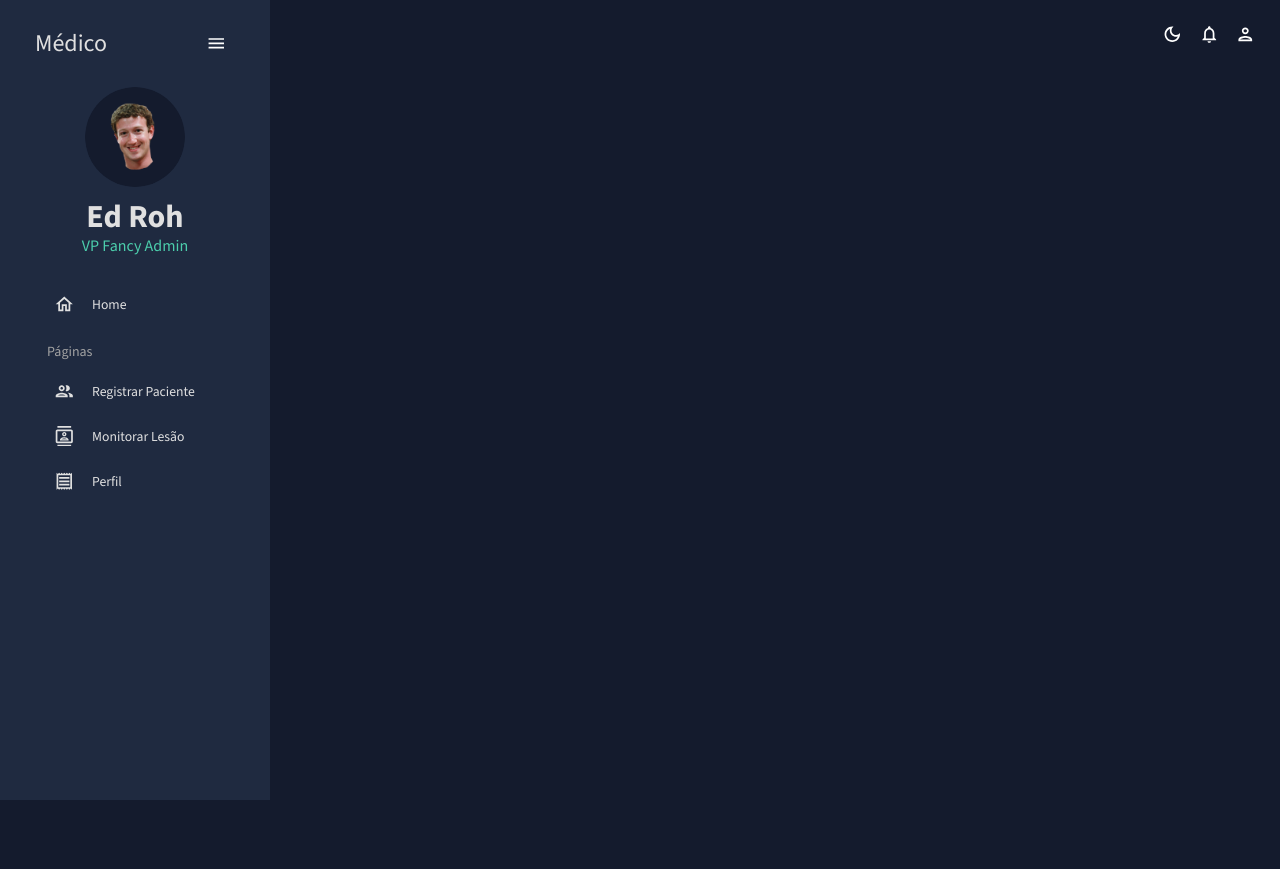
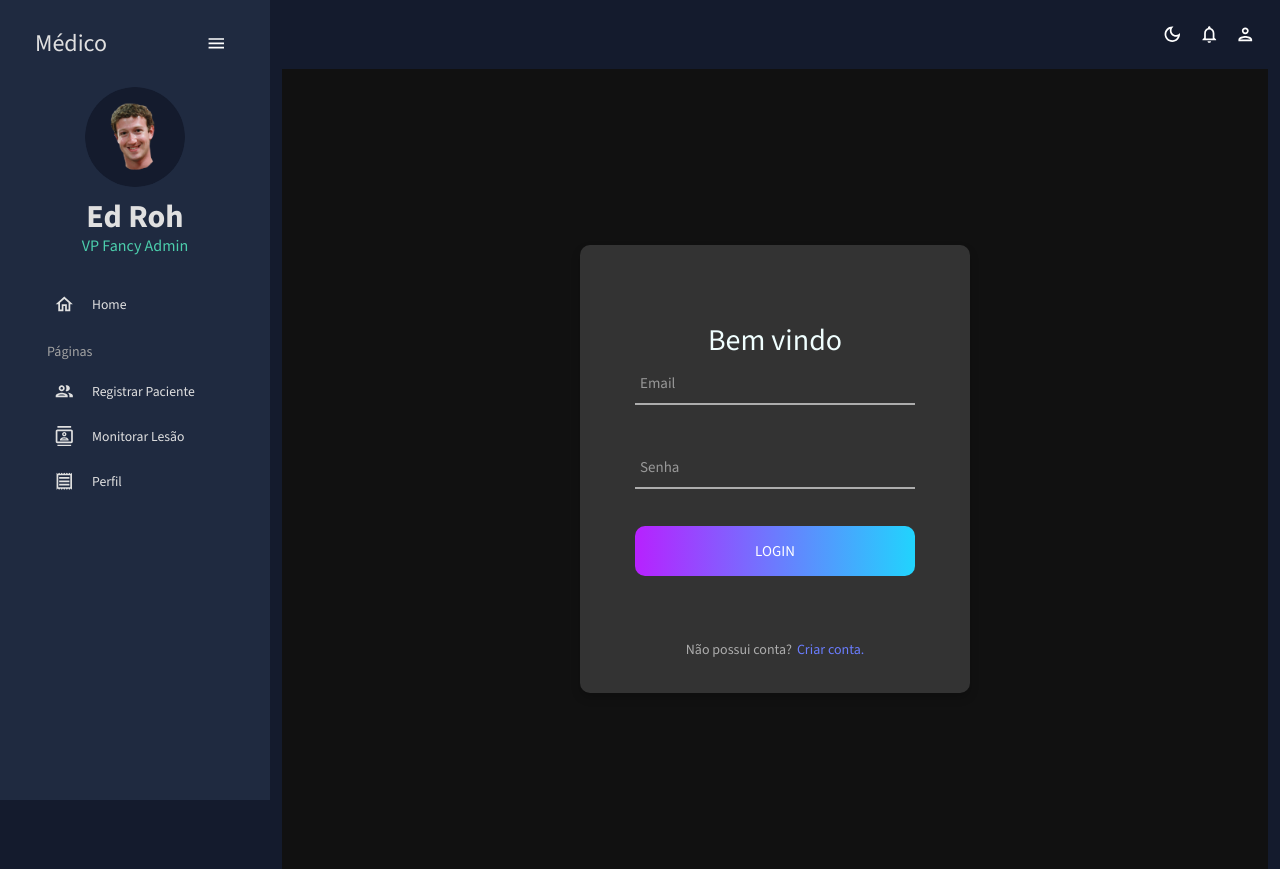
Before and after one commit to joycelimaa/frontProjetoWeb, a React (Vite) app in the folder client/: page /login in a window 1280 px wide. Before the commit the page ends 800 px from the top, so only its background shows below. Built offline with nearby package versions, Linux system fonts and the light colour scheme.

Commit message:
login-register pages

```diff
--- a/client/src/App.jsx
+++ b/client/src/App.jsx
@@ -9,12 +9,15 @@ import { CssBaseline, ThemeProvider } from '@mui/material'
 import Topbar from './scenes/global/Topbar'
 import Sidebar from './scenes/global/Sidebar'
 
+
+import { Login } from './pages/Login'
+import { SignUp } from './pages/SignUp'
+
 function App() {
 
   const [theme,colorMode] = useMode()
 
   return (
-
     <ColorModeContext.Provider value={colorMode}>
       <ThemeProvider theme={theme}>
         <CssBaseline />
@@ -31,6 +34,14 @@ function App() {
               <Route path='/create' element={<CreateUser/>}></Route>
               <Route path='/update' element={<Update/>}></Route>
 
+              {/*
+                TODO: CONFIGURAR AS RODAS COMO DEVER SER
+                LOGIN / REGISTER -> SISTEMA
+              */}
+              <Route path="/login" element={<Login />}></Route>
+              <Route path="/signup" element={<SignUp />}></Route>
+
+
             </Routes>
             </BrowserRouter>
 
--- /dev/null
+++ b/client/src/assets/LayoutComponents/index.jsx
@@ -0,0 +1,11 @@
+import "./styles.css";
+
+export const LayoutComponents = (props) => {
+    return (
+        <div className="container">
+            <div className="container-login">
+                <div className="wrap-login">{props.children}</div>
+            </div>
+        </div>
+    )
+}
--- /dev/null
+++ b/client/src/assets/LayoutComponents/styles.css
@@ -0,0 +1,24 @@
+.container {
+    width: 100%;
+    margin: 0 auto;
+}
+
+.container-login {
+    width: 100%;
+    min-height: 100vh;
+    display: flex;
+    flex-wrap: wrap;
+    align-items: center;
+    justify-content: center;
+    padding: 15px;
+    background-color: #111;
+}
+
+.wrap-login {
+    width: 390px;
+    background-color: #333;
+    border-radius: 10px;
+    overflow: hidden;
+    padding: 77px 55px 33px 55px;
+    box-shadow: 0 5px 10px 0px rgba(0, 0, 0, 0.2);
+}
--- /dev/null
+++ b/client/src/assets/login-register.css
@@ -0,0 +1,165 @@
+@import url('https://fonts.googleapis.com/css2?family=Roboto&display=swap');
+
+* {
+    margin: 0;
+    padding: 0;
+    box-sizing: border-box;
+}
+
+body,
+html {
+    font-family: 'Roboto', sans-serif;
+}
+
+.login-form {
+    width: 100%;
+}
+
+.login-form-title {
+    display: block;
+    font-size: 30px;
+    color: azure;
+    line-height: 1.2;
+    text-align: center;
+}
+
+.login-form-title img {
+    width: 90px;
+}
+
+.wrap-input {
+    width: 100%;
+    position: relative;
+    border-bottom: 2px solid #adadad;
+    margin-bottom: 37px;
+}
+
+.input {
+    font-size: 15px;
+    color: #fff;
+    line-height: 1.2;
+    border: none;
+    display: block;
+    width: 100%;
+    height: 45px;
+    background-color: transparent;
+    padding: 0 5px;
+}
+
+.focus-input {
+    position: absolute;
+    display: block;
+    width: 100%;
+    height: 100%;
+    top: 0;
+    left: 0;
+    pointer-events: none;
+    color: #adadad;
+}
+
+.focus-input::before {
+    content: "";
+    display: block;
+    position: absolute;
+    bottom: -2px;
+    left: 0;
+    width: 0;
+    height: 2px;
+    -webkit-transition: all 0.4s;
+    -o-transition: all 0.4s;
+    -moz-transition: all 0.4s;
+    transition: all 0.4s;
+    background: #6a7dfe;
+    background: -webkit-linear-gradient(to left, #21d4fd, #b721ff);
+    background: -o-linear-gradient(to left, #21d4fd, #b721ff);
+    background: -moz-linear-gradient(to left, #21d4fd, #b721ff);
+    background: linear-gradient(to left, #21d4fd, #b721ff);
+}
+
+.focus-input::after {
+    font-size: 15px;
+    color: #999999;
+    line-height: 1.2;
+    content: attr(data-placeholder);
+    display: block;
+    width: 100%;
+    position: absolute;
+    top: 16px;
+    left: 0px;
+    padding-left: 5px;
+    -webkit-transition: all 0.4s;
+    -o-transition: all 0.4s;
+    -moz-transition: all 0.4s;
+    transition: all 0.4s;
+}
+
+.input:focus {
+    outline: 0;
+}
+
+.input:focus+.focus-input::after {
+    top: -15px;
+}
+
+.input:focus+.focus-input::before {
+    width: 100%;
+}
+
+.has-val+.focus-input::after {
+    top: -15px;
+}
+
+.has-val+.focus-input::before {
+    width: 100%;
+}
+
+.container-login-form-btn {
+    display: flex;
+    flex-wrap: wrap;
+    justify-content: center;
+    padding-bottom: 13px;
+}
+
+.login-form-btn {
+    font-size: 15px;
+    border: none;
+    border-radius: 10px;
+    color: #fff;
+    line-height: 1.2;
+    text-transform: uppercase;
+    display: flex;
+    justify-content: center;
+    align-items: center;
+    width: 100%;
+    height: 50px;
+    background: #6a7dfe;
+    background: -webkit-linear-gradient(to left, #21d4fd, #b721ff);
+    background: -o-linear-gradient(to left, #21d4fd, #b721ff);
+    background: -moz-linear-gradient(to left, #21d4fd, #b721ff);
+    background: linear-gradient(to left, #21d4fd, #b721ff);
+}
+
+.login-form-btn:hover {
+    cursor: pointer;
+}
+
+.text-center {
+    display: flex;
+    justify-content: center;
+    align-items: center;
+    margin-top: 50px;
+}
+
+.txt1 {
+    font-size: 14px;
+    color: #adadad;
+    line-height: 1.5;
+    padding-right: 5px;
+}
+
+.txt2 {
+    font-size: 14px;
+    color: #6a7dfe;
+    line-height: 1.5;
+    text-decoration: none;
+}
--- /dev/null
+++ b/client/src/pages/Login/index.jsx
@@ -0,0 +1,53 @@
+import { Link } from "react-router-dom";
+import { useState } from "react";
+
+import { LayoutComponents } from "../../assets/LayoutComponents";
+import "../../assets/login-register.css"
+
+export const Login = () => {
+    const [email, setEmail] = useState("");
+    const [password, setPassword] = useState("");
+
+    return (
+        <LayoutComponents>
+            <form className="login-form">
+                <span className="login-form-title">Bem vindo</span>
+
+                {/* Campo do input de email */}
+                <div className="wrap-input">
+                    <input
+                        className={email != "" ? "hav-val input" : "input"}
+                        type="email"
+                        value={email}
+                        onChange={(e) => setEmail(e.target.value)}
+
+                    />
+                    <span className="focus-input" data-placeholder="Email"></span>
+                </div>
+
+                {/* Campo do input de senha */}
+                <div className="wrap-input">
+                    <input
+                        className={password != "" ? "hav-val input" : "input"}
+                        type="password"
+                        value={password}
+                        onChange={(e) => setPassword(e.target.value)}
+
+                    />
+                    <span className="focus-input" data-placeholder="Senha"></span>
+                </div>
+
+                <div className="container-login-form-btn">
+                    <button className="login-form-btn">Login</button>
+                </div>
+
+                <div className="text-center">
+                    <span className="txt1">Não possui conta? </span>
+                    <Link className="txt2" to="/register">
+                        Criar conta.
+                    </Link>
+                </div>
+            </form>
+        </LayoutComponents>
+    );
+};
--- /dev/null
+++ b/client/src/pages/SignUp/index.jsx
@@ -0,0 +1,64 @@
+import { Link } from "react-router-dom";
+import { useState } from "react";
+import { LayoutComponents } from "../../assets/LayoutComponents";
+import "../../assets/login-register.css";
+
+export const SignUp = () => {
+    const [name, setName] = useState("");
+    const [email, setEmail] = useState("");
+    const [password, setPassword] = useState("");
+
+    return (
+        <LayoutComponents >
+            <form className="login-form">
+                <span className="login-form-title">Criar Conta </span>
+
+                {/* Campo do input de nome */}
+                <div className="wrap-input">
+                    <input
+                        className={name != "" ? "has-val input" : "input"}
+                        type="text"
+                        value={name}
+                        onChange={(e) => setName(e.target.value)}
+                    />
+                    <span className="focus-input" data-placeholder="Nome"></span>
+                </div>
+
+                 {/* Campo do input de email */}
+                <div className="wrap-input">
+                    <input
+                        className={email != "" ? "has-val input" : "input"}
+                        type="email"
+                        value={email}
+                        onChange={(e) => setEmail(e.target.value)}
+                    />
+                    <span className="focus-input" data-placeholder="Email"></span>
+                </div>
+
+                 {/* Campo do input de senha */}
+                <div className="wrap-input">
+                    <input
+                        className={password != "" ? "has-val input" : "input"}
+                        type="password"
+                        value={password}
+                        onChange={(e) => setPassword(e.target.value)}
+                    />
+                    <span className="focus-input" data-placeholder="Senha"></span>
+                </div>
+
+                <div className="container-login-form-btn">
+                    <button className="login-form-btn">Login</button>
+                </div>
+
+                <div className="text-center">
+                    <span className="txt1">Já possui conta? </span>
+                    <Link className="txt2" to="/login">
+                        Acessar com Email e Senha.
+                    </Link>
+                </div>
+            </form>
+        </LayoutComponents>
+
+    )
+
+};
```
